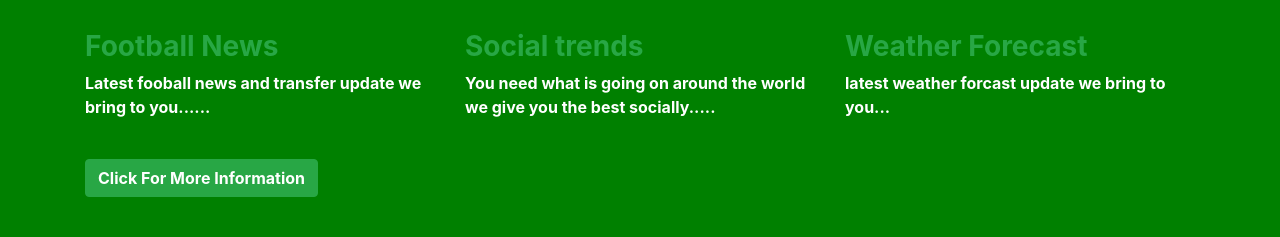
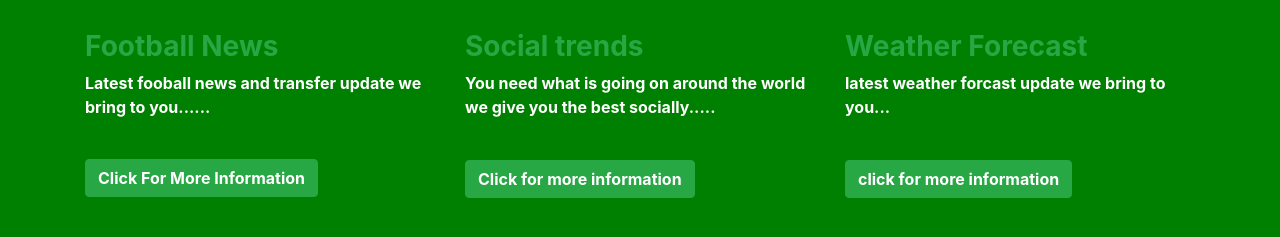
Before and after one commit to gblack-sys/gb-info, a plain HTML site: page Fpage.html in a window 1280 px wide. Shown: the part 223-460 px from the top of the page. Drawn offline with nearby package versions, Linux system fonts and the light colour scheme.

Commit message:
Add files via upload

```diff
--- a/Fpage.html
+++ b/Fpage.html
@@ -27,10 +27,12 @@
     <div class="col-sm-4">
       <h3 class="text-success" style="font-weight:bold">Social trends</h3>
       <p class="text-white" style="font-weight:bold">You need what is going on around the world we give you the best socially.....</p>
+      <button type="button" class="btn btn-success" style="margin-top:25px; "><a href="soc.html" class="text-white" style="font-weight:bold;">Click for more information</a></button>
     </div>
     <div class="col-sm-4">
       <h3 class="text-success" style="font-weight:bold">Weather Forecast</h3>
       <p class="text-white" style="font-weight:bold">latest weather forcast update we bring to you...</p>
+      <button type="button" class="btn btn-success" style="margin-top:25px; "><a href="wf.html" class="text-white" style="font-weight:bold">click for more information</a></button>
     </div>
     <!--End of the section-->
   </div>
```
